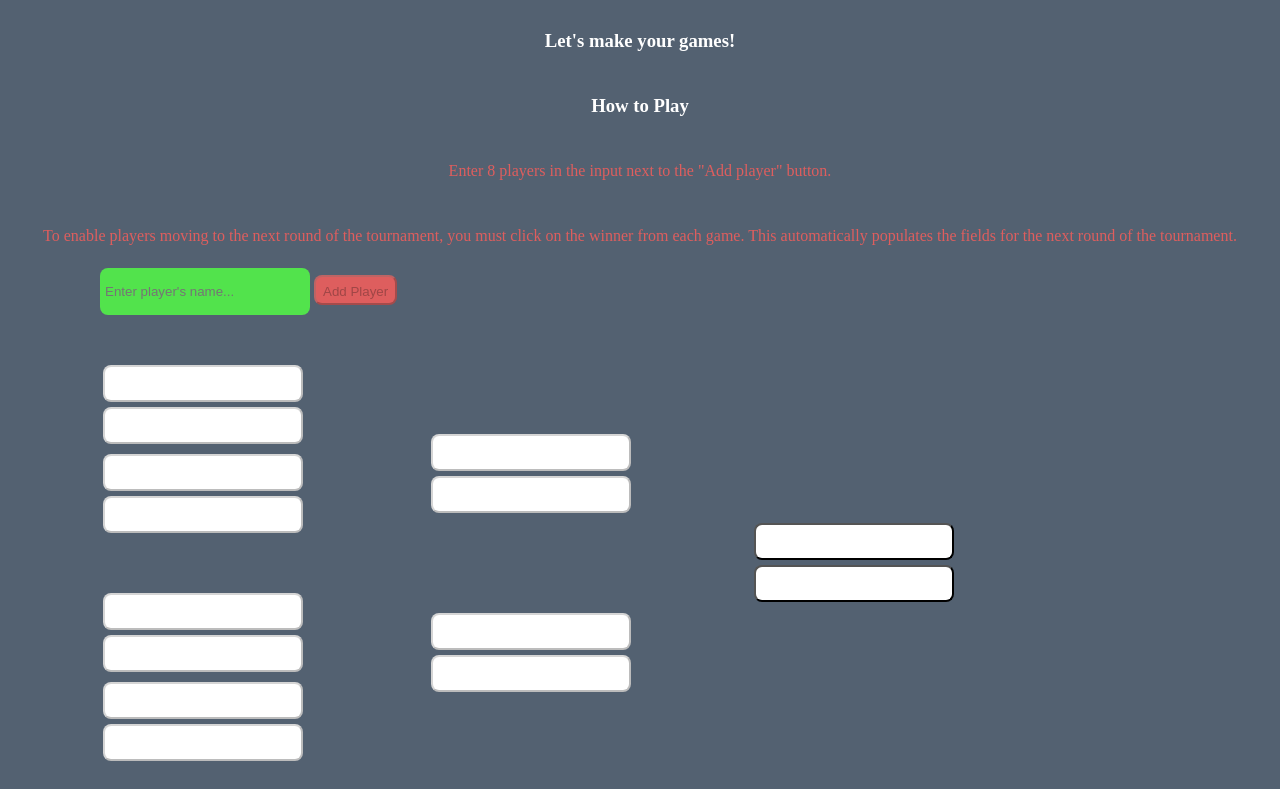
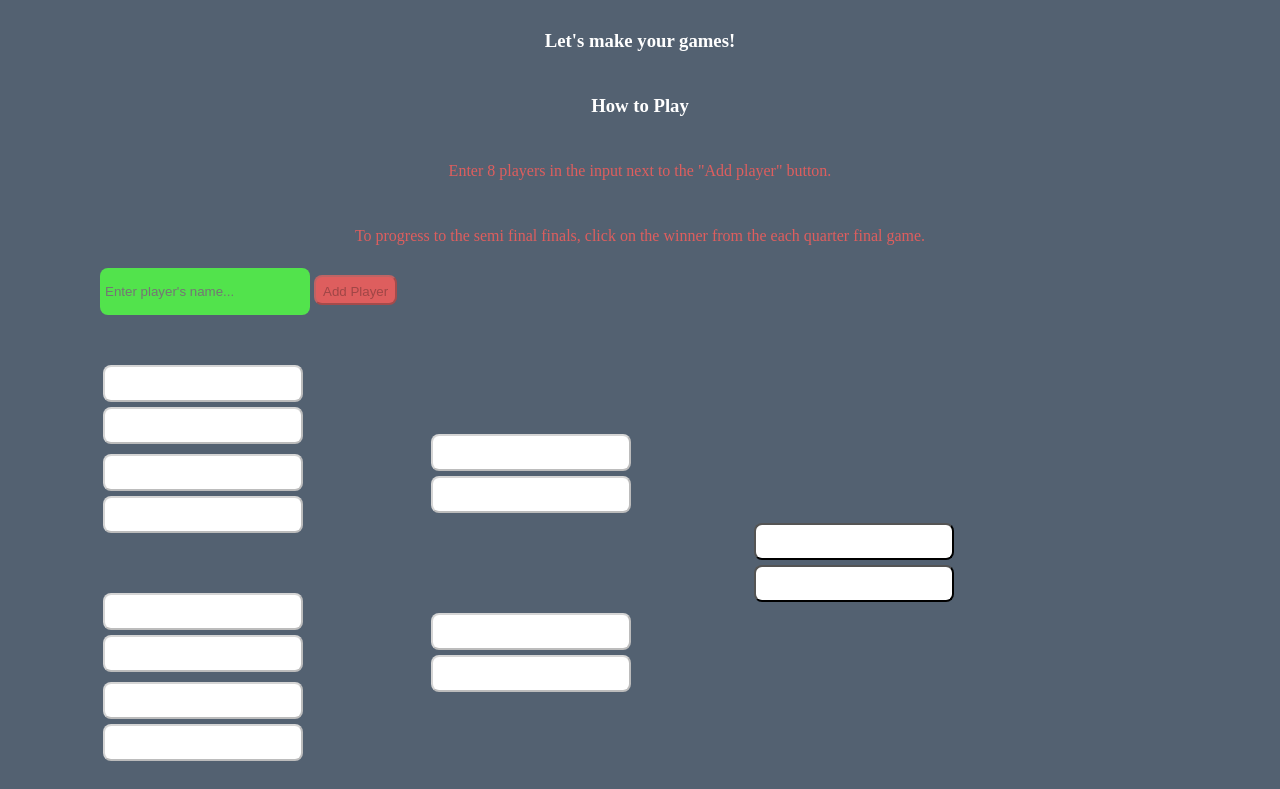
Before and after one commit to SidKandasamy/tt_tournament, a website: page index.html in a window 1280 px wide. Shown: the part 100-889 px from the top of the page. Drawn offline with Linux system fonts and the light colour scheme.

Commit message:
intructions content change

```diff
--- a/index.html
+++ b/index.html
@@ -57,7 +57,7 @@
                 <h3 class="lead"> How to Play </h3>
 
                     <p class="instructions">Enter 8 players in the input next to the "Add player" button. </p>
-                    <p class="instructions">To enable players moving to the next round of the tournament, you must click on the winner from each game. This automatically populates the fields for the next round of the tournament.</p>
+                    <p class="instructions">To progress to the semi final finals, click on the winner from the each quarter final game.</p>
                 </h3>
 
                 <div>
--- a/main.css
+++ b/main.css
@@ -118,7 +118,7 @@
       }
 
       .instructions{
-        margin: 20px auto;
+        margin: 5px auto;
         line-height: 25px;
         color: #de5e5e;
 
--- a/scss/styles.scss
+++ b/scss/styles.scss
@@ -111,7 +111,7 @@ $brightGreen: #53f348e3;
       }
 
       .instructions{
-        margin: 20px auto;
+        margin: 5px auto;
         line-height: 25px;
         color:$peach;
 
```
